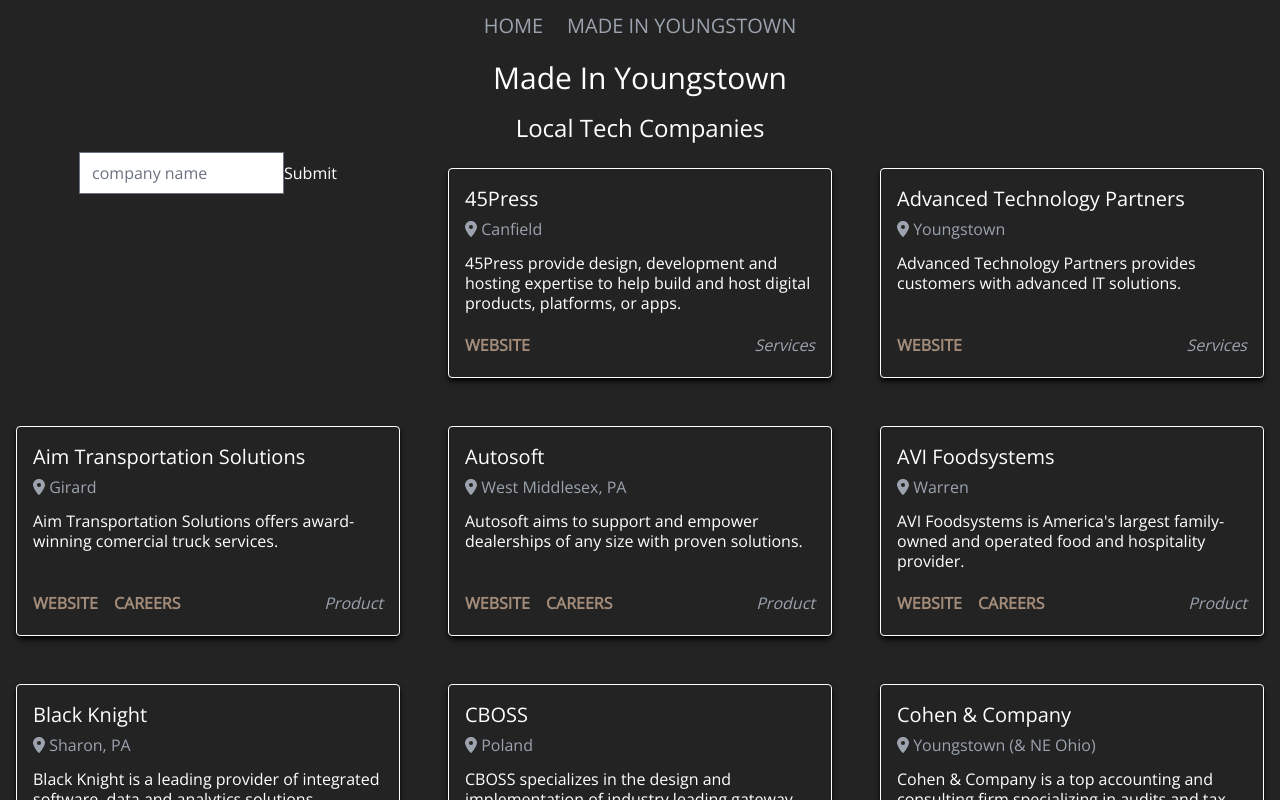
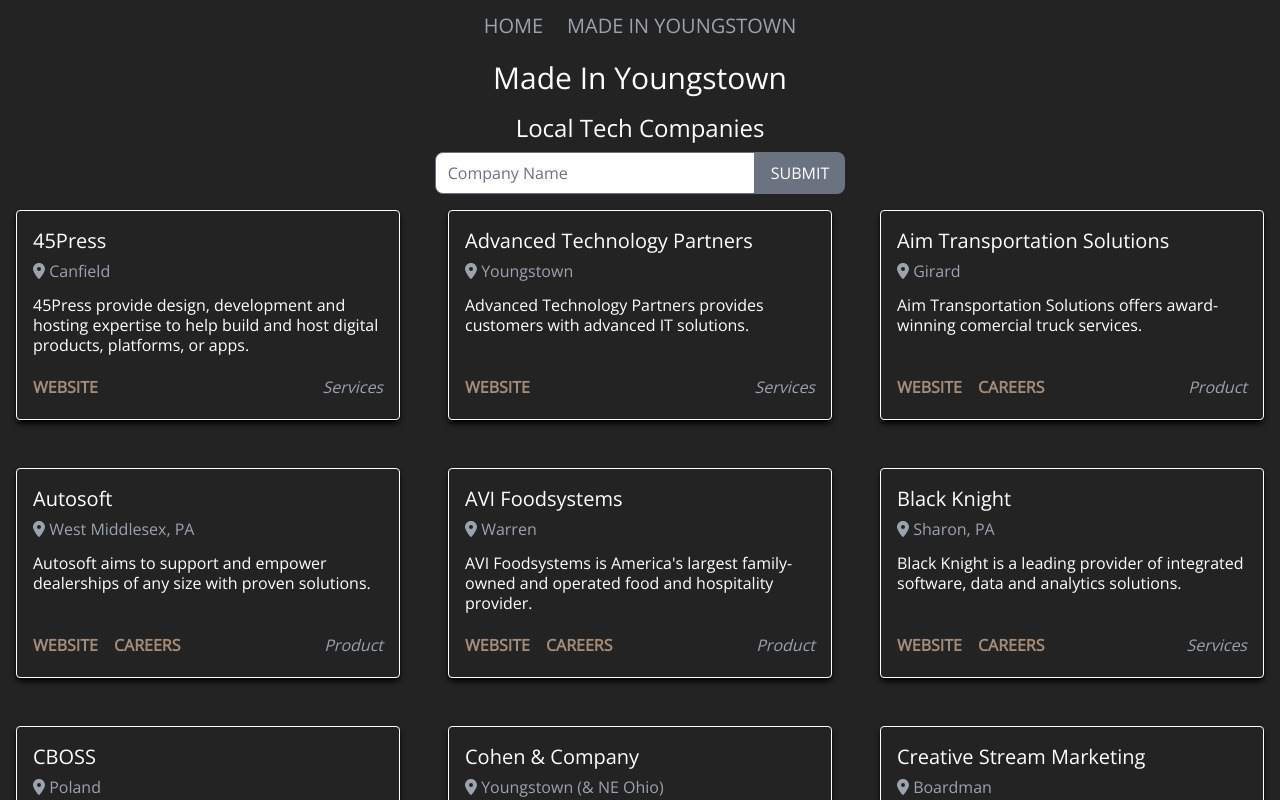
Before and after one commit to codeyoungstown/next-codeyoungstown.com, a Next.js app: page /made-in-youngstown in a window 1280 px wide. Shown: the top 800 px of the page. Built offline with nearby package versions, Linux system fonts and the light colour scheme.

Commit message:
updated search component

```diff
--- a/components/Companies.tsx
+++ b/components/Companies.tsx
@@ -12,19 +12,30 @@ export default function Companies() {
   const handleSearch = (e) => {
     setSearch(e.target.value);
   };
-  const handleSubmit = () => {
-    const testCompanies = companies.filter((company) =>
-      company.name.includes(search)
+  const handleSubmit = (e) => {
+    e.preventDefault();
+    const filter = companies.filter((company) =>
+      company.name.toLowerCase().includes(search.toLocaleLowerCase())
     );
-    setFilteredCompanies(testCompanies);
+    setFilteredCompanies(filter);
   };
 
   return (
-    <div className="flex flex-col w-full sm:grid sm:grid-cols-2 sm:gap-4 sm:content-start lg:grid-cols-3">
-      <Search handleSearch={handleSearch} handleSubmit={handleSubmit} />
-      {filteredCompanies.map((company) => (
-        <Company key={company.name} company={company} />
-      ))}
+    <div>
+      <Search
+        handleSearch={handleSearch}
+        handleSubmit={handleSubmit}
+        placeHolder="Company Name"
+      />
+      <div className="flex flex-col w-full sm:grid sm:grid-cols-2 sm:gap-4 sm:content-start lg:grid-cols-3">
+        {filteredCompanies.length ? (
+          filteredCompanies.map((company) => (
+            <Company key={company.name} company={company} />
+          ))
+        ) : (
+          <NoResult />
+        )}
+      </div>
     </div>
   );
 }
@@ -88,3 +99,11 @@ const Tag = ({ children }) => {
     </div>
   );
 };
+
+const NoResult = () => {
+  return (
+    <div className="col-span-full p-5">
+      <h4 className="text-center text-2xl">No Results Found</h4>
+    </div>
+  );
+};
--- a/components/Search.tsx
+++ b/components/Search.tsx
@@ -1,15 +1,20 @@
-export default function Search({ handleSearch, handleSubmit }) {
+export default function Search({ handleSearch, handleSubmit, placeHolder }) {
   return (
-    <div>
-      <input
-        className="text-black"
-        type="search"
-        placeholder="company name"
-        onChange={handleSearch}
-      />
-      <button type="submit" onClick={handleSubmit}>
-        Submit
-      </button>
+    <div className="flex">
+      <form onSubmit={handleSubmit} className="flex justify-center w-full mx-4">
+        <input
+          className="text-black rounded-l-lg w-full sm:w-80"
+          type="search"
+          placeholder={placeHolder}
+          onChange={handleSearch}
+        />
+        <button
+          type="submit"
+          className="bg-gray-500 hover:bg-gray-400 px-4 rounded-r-lg h-full"
+        >
+          SUBMIT
+        </button>
+      </form>
     </div>
   );
 }
--- a/data/companies.ts
+++ b/data/companies.ts
@@ -35,7 +35,7 @@ export const companies = [
     name: "AVI Foodsystems",
     city: "Warren",
     website: "https://www.avifoodsystems.com/",
-    careers: "https://www.avifoodsystems.com/career-opportunities/",
+    careers: "https://avi-foodsystems.jobs.net/",
     desc: "AVI Foodsystems is America's largest family-owned and operated food and hospitality provider.",
     servicesOrProduct: "Product",
   },
```
